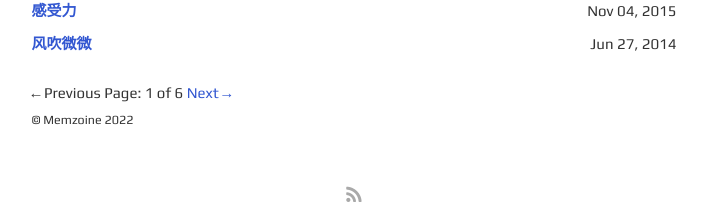
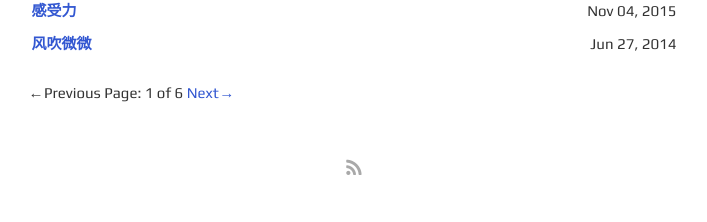
Before and after one commit to codyb1ue/codyb1ue.github.io, a Jekyll site: the page built from index.html, in a window 1280 px wide and 900 px high, scrolled down 1689 px. Shown: the part 675-897 px from the top of the window, without its empty margins (286-993 px from the left). Built offline with Jekyll 4.4.1, drawn with Linux system fonts in a browser that asks for light colours; the list of posts is cut into pages by our own code; after the commit the page ends 2563 px from its top, so only the background shows below that.

Commit message:
Update index.html

```diff
--- a/index.html
+++ b/index.html
@@ -64,11 +64,3 @@ layout: default
   {% endif %}
 
 </nav>
-
-<footer class="footer">
-  <div class="container">
-    <div class="copyright  typeset">
-      <small class="small">&copy; {{ site.title }} {{ site.time | date: '%Y' }}</small>
-    </div>
-  </div>
-</footer>
```
